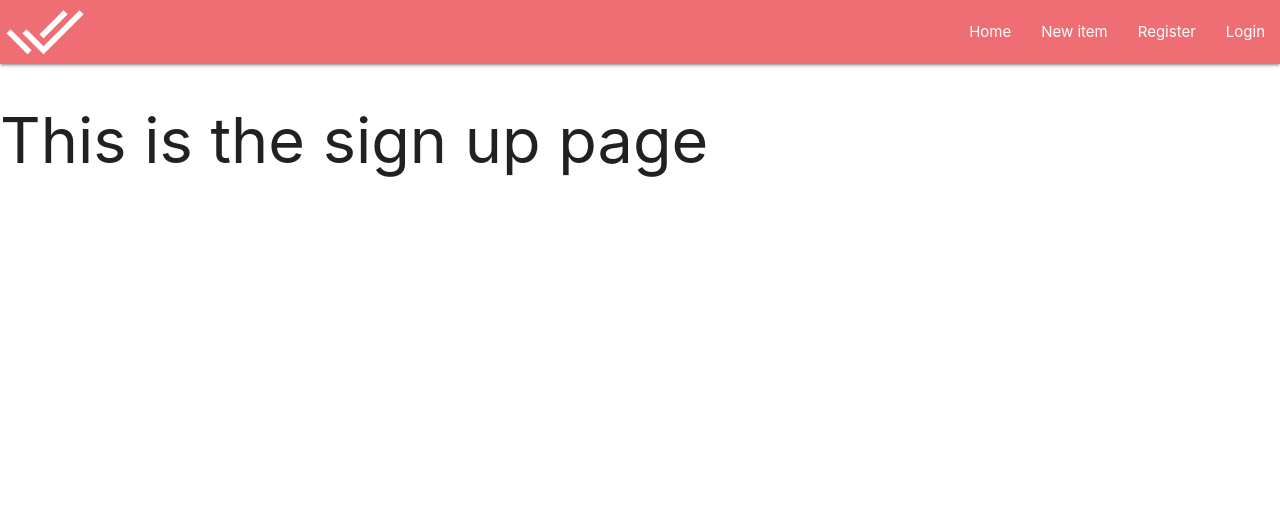
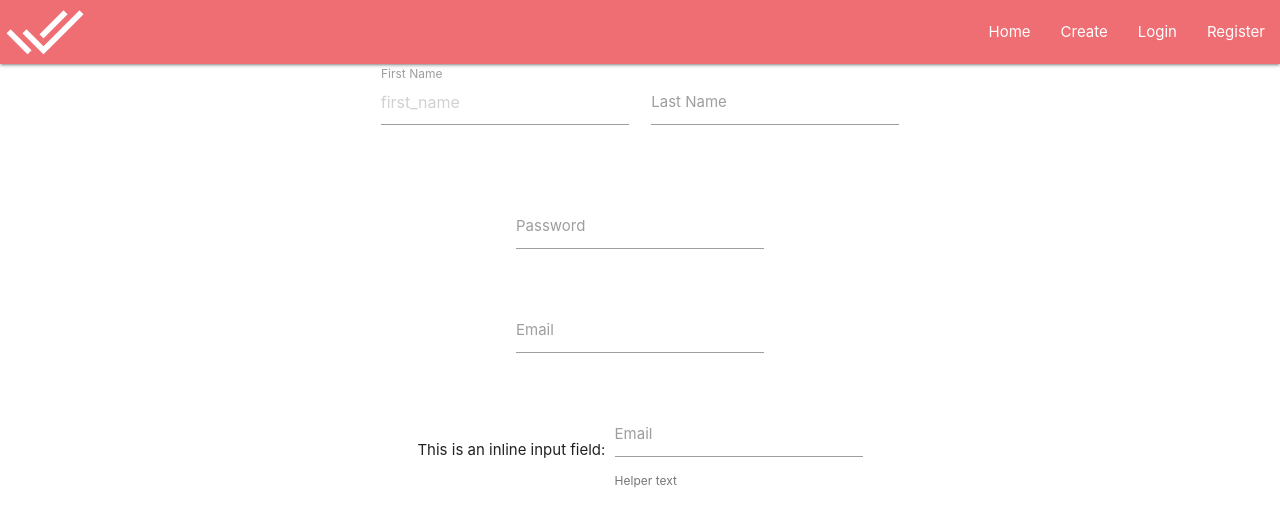
Before and after one commit to axelzwaans/do-it, a Flask app: page /register in a window 1280 px wide. Shown: the top 527 px of the page. Run offline with Flask 2, Linux system fonts and the light colour scheme.

Commit message:
Get the auth routes working and create a basic registration form

```diff
--- a/do_it/auth.py
+++ b/do_it/auth.py
@@ -2,16 +2,12 @@ from flask import Blueprint, render_template
 
 auth = Blueprint('auth', __name__)
 
+
 @auth.route('/login')
 def login():
-    return render_template('login.html')
-
-
-@auth.route('/logout')
-def logout():
-    return '<p>Logout</p>'
+    return render_template("login.html")
 
 
 @auth.route('/register')
 def register():
-    return render_template('sign_up.html')
+    return render_template("register.html")
--- a/do_it/routes.py
+++ b/do_it/routes.py
@@ -6,3 +6,8 @@ routes = Blueprint('routes', __name__)
 @routes.route('/')
 def home():
     return render_template("home.html")
+
+
+@routes.route('/create')
+def create():
+    return render_template("create.html")
--- a/do_it/templates/base.html
+++ b/do_it/templates/base.html
@@ -23,19 +23,19 @@
                 </a>
                 <a href="#" data-target="mobile-demo" class="sidenav-trigger"><i class="material-icons">menu</i></a>
                 <ul class="right hide-on-med-and-down">
-                    <li><a href="my-list.html">Home</a></li>
-                    <li><a href="new-item.html">New item</a></li>
-                    <li><a href="{{ url_for('register') }}">Register</a></li>
-                    <li><a href="{{ url_for('login') }}">Login</a></li>
+                    <li><a href="/">Home</a></li>
+                    <li><a href="/create">Create</a></li>
+                    <li><a href="/login">Login</a></li>
+                    <li><a href="/register">Register</a></li>
                 </ul>
             </div>
         </nav>
 
         <ul class="sidenav" id="mobile-demo">
-            <li><a href="my-list.html">Home</a></li>
-            <li><a href="new-item.html">New item</a></li>
-            <li><a href="{{ url_for('register') }}">Register</a></li>
-            <li><a href="{{ url_for('login') }}">Login</a></li>
+            <li><a href="/">Home</a></li>
+            <li><a href="/create">Create</a></li>
+            <li><a href="/login">Login</a></li>
+            <li><a href="/register">Register</a></li>
         </ul>
     </div>
 
--- /dev/null
+++ b/do_it/templates/register.html
@@ -0,0 +1,44 @@
+{% extends "base.html" %}
+{% block title %}Home{% endblock %}
+
+{% block content %}
+
+<div class="row">
+    <form class="col s12">
+        <div class="row">
+            <div class="input-field col s6">
+                <input placeholder="first_name" id="first_name" type="text" class="validate">
+                <label for="first_name">First Name</label>
+            </div>
+            <div class="input-field col s6">
+                <input id="last_name" type="text" class="validate">
+                <label for="last_name">Last Name</label>
+            </div>
+        </div>
+        </div>
+        <div class="row">
+            <div class="input-field col s12">
+                <input id="password" type="password" class="validate">
+                <label for="password">Password</label>
+            </div>
+        </div>
+        <div class="row">
+            <div class="input-field col s12">
+                <input id="email" type="email" class="validate">
+                <label for="email">Email</label>
+            </div>
+        </div>
+        <div class="row">
+            <div class="col s12">
+                This is an inline input field:
+                <div class="input-field inline">
+                    <input id="email_inline" type="email" class="validate">
+                    <label for="email_inline">Email</label>
+                    <span class="helper-text" data-error="wrong" data-success="right">Helper text</span>
+                </div>
+            </div>
+        </div>
+    </form>
+</div>
+
+{% endblock %}
--- a/do_it/templates/sign_up.html
+++ /dev/null
@@ -1,8 +0,0 @@
-{% extends "base.html" %}
-{% block title %}Home{% endblock %}
-
-{% block content %}
-
-<h1>This is the sign up page</h1>
-
-{% endblock %}
```
Also changed, not shown: do_it/templates/create.html (added, +8 -0 lines).
